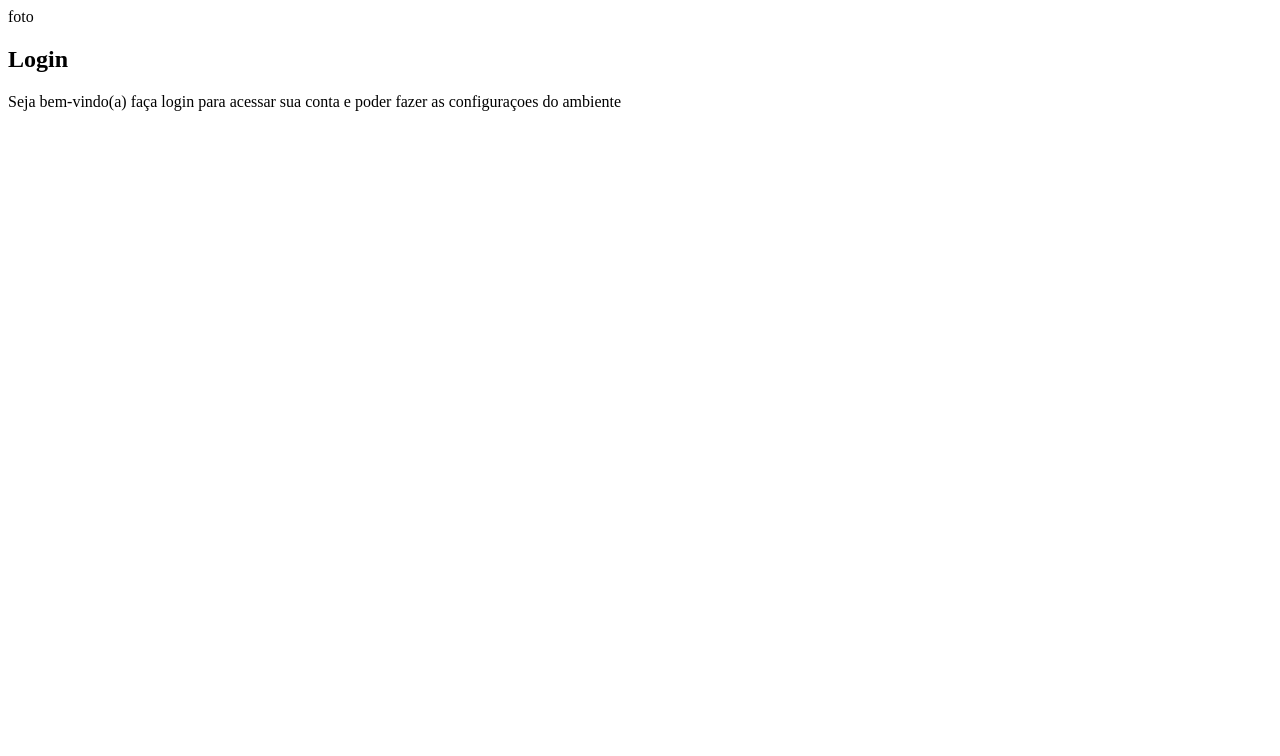
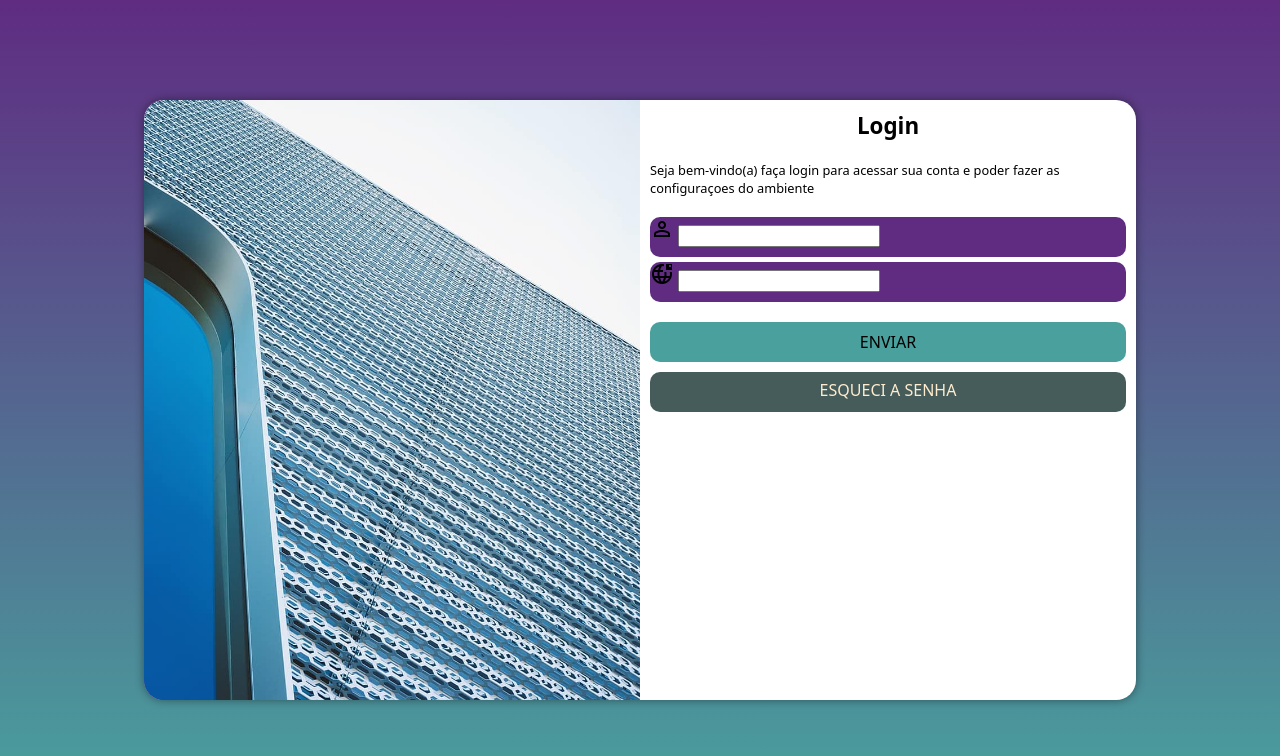
Before and after one commit to MiguelYoshio/Projeto-Login, a plain HTML site: page index.html in a window 1280 px wide. Drawn offline with nearby package versions, Linux system fonts and the light colour scheme.

Commit message:
SITE LOGIN

```diff
--- /dev/null
+++ b/estilos/midiaqueries.css
@@ -0,0 +1,46 @@
+@charset "UTF-8";
+
+/* typical device breakpoint
+-----------------------------
+Pequenas telas: até 600px
+celular:        de 600px até 768px
+Tablet:         de 768px até 992px
+Desktop:        de 992px até 1200px
+GRndes telas:   Acima de 1200px
+*/
+
+@media screen and (min-width:768px) and (max-width:992px) {
+    body{
+        background: linear-gradient(to top, #49A09d, #5F2C82  );
+    }
+    section#login{
+        width:90vw;
+
+    }
+    section#login > div#imagem{
+        float:left;
+        width: 40%;
+        height: 100%;
+    }
+    section#login > div#formulario {
+        float: right;
+        width: 60%;
+    }
+}
+@media screen and (min-width:992px){
+    body{
+        background: linear-gradient(to top, #49A09d, #5F2C82  );
+    }
+    section#login {
+        width: 992px;
+    }
+    section#login > div#imagem{
+        float: left;
+        width: 50%;
+        height: 100%;
+    }
+    section#login > div#formulario{
+        float: right;
+        width: 50%;
+    }
+}
--- a/estilos/style.css
+++ b/estilos/style.css
@@ -3,4 +3,120 @@
 /* PALETA DE CORES
     VERDE: #49A09d
     LiLÁS: #5F2C82
-    */
+*/
+
+
+*{
+    font-family: system-ui, -apple-system, BlinkMacSystemFont, 'Segoe UI', Roboto, Oxygen, Ubuntu, Cantarell, 'Open Sans', 'Helvetica Neue', sans-serif;
+    padding: 0px;
+    margin: 0px;
+    box-sizing: border-box;
+}
+body{
+    background: linear-gradient(to top, #49A09d, #5F2C82  );
+}
+body, html{
+
+    width: 100vw;
+    height: 100vh;
+
+
+}
+main{
+    position: relative;
+    height: 100vh;
+    width: 100vw;
+}
+section#login{
+    position: absolute;
+    top: 50%;
+    left: 50%;
+    translate:-50% -50% ;
+    background-color: white;
+    width: 250px;
+    height: 600px;
+    border-radius: 20px;
+    overflow: hidden;
+    /* TUDO QUE TIVER FORA DA BORDA ESTARA ESCONDIDO*/
+    box-shadow: 0px 0px 10px rgba(0, 0, 0, 0.432);
+
+
+
+
+    transition: width 1s, height 1s;
+
+
+}
+section#login > div#imagem{
+    display: block;
+    background:  #5F2C82 url(../imagens/metal.jpg);
+    background-size: cover;
+    background-repeat: no-repeat;
+    background-position: Left bottom;
+    height: 200px;
+
+}
+section#login > div#formulario{
+    display: block;
+    padding: 10px;
+
+}
+div#formulario > h1{
+    text-align: center;
+    margin-bottom: 20px;
+    font-size: 1.4em;
+}
+
+div#formulario > p{
+    margin-bottom: 20px;
+    font-size: 0.8em;
+
+}
+
+form > input[type=submit] {
+    display: block;
+    font-size: 1em;
+    margin-top: 20px;
+    width: 100%;
+    height: 40px;
+    background-color: #49A09d;
+    border: none;
+
+    border-radius: 10px;
+    cursor: pointer;
+
+
+}
+form >div.campo{
+    background-color: #5F2C82;
+    height: 40px;
+    margin: 5px 0px;
+    border-radius: 10px;
+}
+div.campo label{
+    display: none;
+}
+
+
+
+
+form > input[type=submit]:hover{
+    background-color: #455c5b;
+}
+form > a.botao{
+    display: block;
+    background-color: #455c5b;
+    width: 100%;
+    height: 40px;
+    margin-top: 10px;
+    text-align: center;
+    text-decoration: none;
+    padding-top: 7px;
+    color: blanchedalmond;
+    border-radius:10px ;
+
+}
+form > a.botao:hover{
+    background-color: rgb(92, 70, 70);
+    color: #97d3d0;
+}
--- a/index.html
+++ b/index.html
@@ -5,12 +5,14 @@
     <meta name="viewport" content="width=device-width, initial-scale=1.0">
     <title>Login</title>
     <link rel="stylesheet" href="estilos/style.css">
+    <link rel="stylesheet" href="estilos/midiaqueries.css">
+    <link href="https://fonts.googleapis.com/css2?family=Material+Symbols+Outlined" rel="stylesheet" />
 </head>
 <body>
     <main>
         <section id="login">
             <div id="imagem">
-                foto
+
 
             </div>
 
@@ -18,6 +20,26 @@
                 <h1>Login</h1>
                 <p>Seja bem-vindo(a) faça login para acessar sua conta e poder fazer as configuraçoes do ambiente</p>
                 <form action="login.php" method="post">
+                    <div class="campo">
+                        <span class="material-symbols-outlined">
+                            person
+                            </span>
+                        <input type="email" name="iemail" id="email" required>
+                        <label for="email">E-MAIL</label>
+                    </div>
+                    <div class="campo">
+
+                        <span class="material-symbols-outlined">
+                            bring_your_own_ip
+                        </span>
+
+                        <input type="password" name="isenha" id="senha" required minlength="8">
+
+                        <label for="senha">SENHA</label>
+                    </div>
+                    <input type="submit" value="ENVIAR" >
+
+                    <a href="esqueciaasenha.html" class="botao">ESQUECI A SENHA</a>
 
                 </form>
 
```
